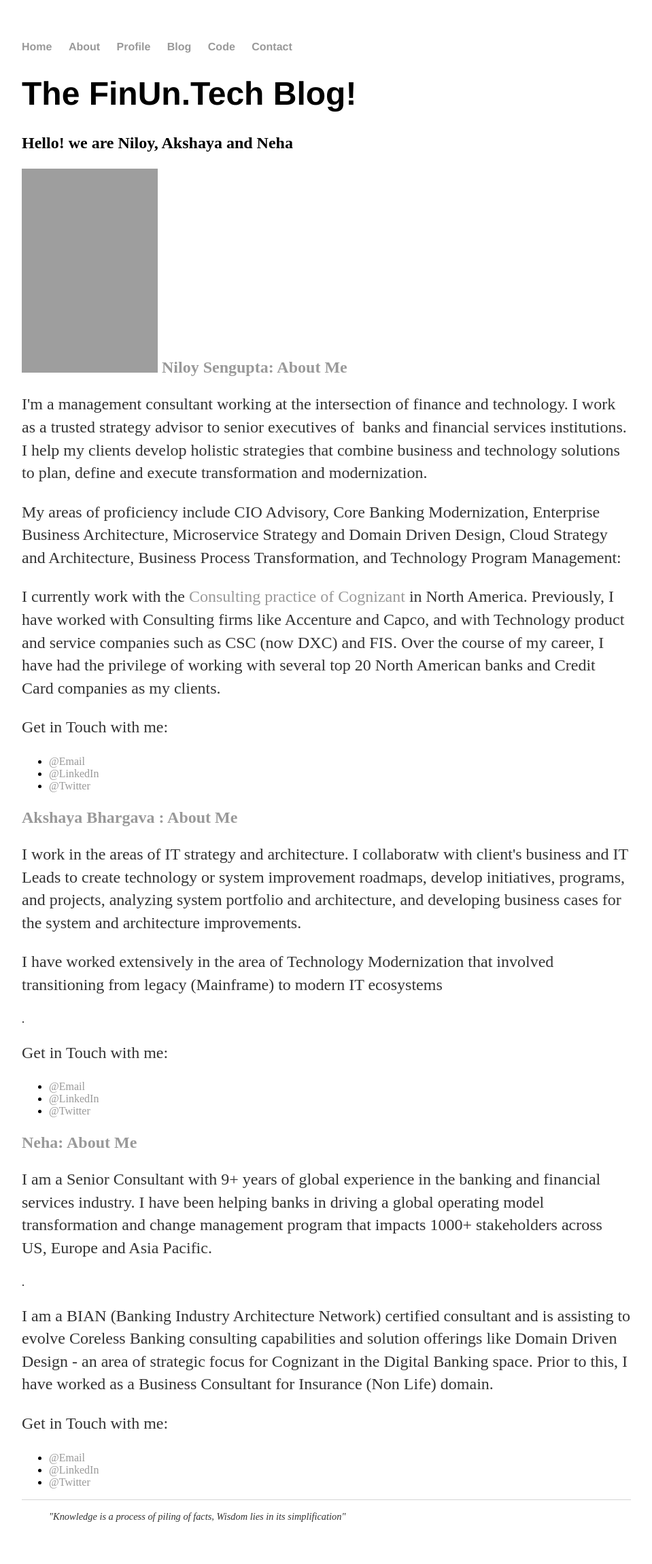
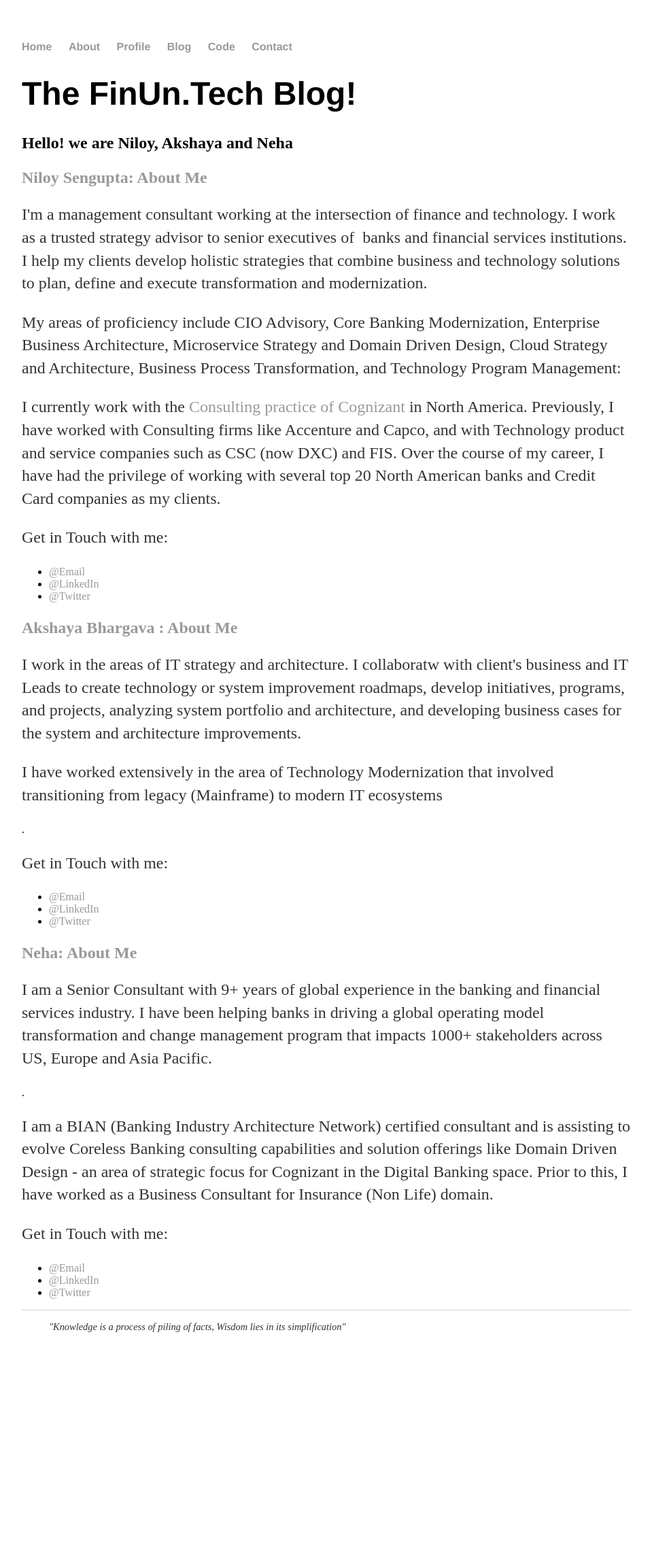
Before and after one commit to finuntech/finuntech.github.io, a Jekyll site: the page built from profile/index.html, in a window 1280 px wide. Shown: the whole page at 68% size, without its empty margins (160-1119 px from the left). Built offline with Jekyll 4.4.1, drawn with Linux system fonts in a browser that asks for light colours; after the commit the page ends 2021 px from its top, so only the background shows below that.

Commit message:
Update index.html

```diff
--- a/profile/index.html
+++ b/profile/index.html
@@ -8,7 +8,6 @@ title: The FinUn.Tech Blog
 	<p> </p>
 	<p> </p>
 	<h2><a href="https://www.linkedin.com/in/niloysengupta" target="_blank">
-		<img src="/_images/Niloy(2).png" alt="Niloy" width="200" height="300"></img>
 		Niloy Sengupta: About Me </a>
 	</h2>
         <p>I'm a management consultant working at the intersection of finance and technology. I&nbsp;work as a trusted strategy advisor to senior executives of&nbsp; banks and financial services institutions. I help my clients develop holistic strategies that combine business and technology solutions to plan, define and execute transformation and modernization.
```
